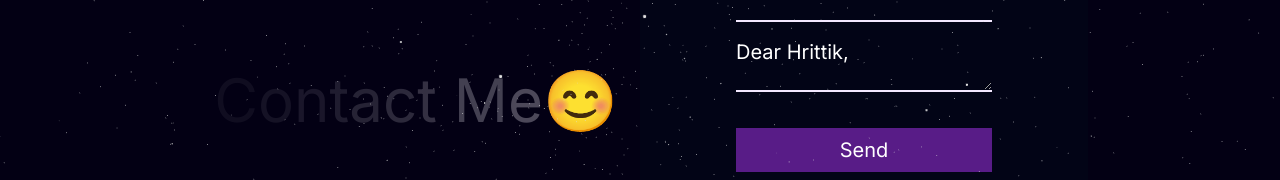
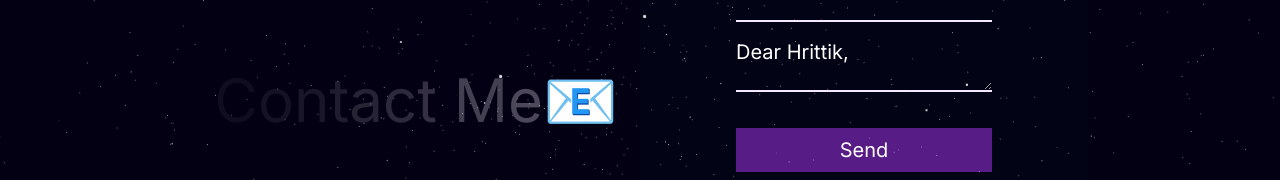
Before and after one commit to BhattacharjiHRB/portfolio-app, a Next.js app: page /contact in a window 1280 px wide. Shown: the part 340-520 px from the top of the page. Built offline with nearby package versions, Linux system fonts and the light colour scheme; no server answers.

Commit message:
email implement

```diff
--- a/app/contact/page.tsx
+++ b/app/contact/page.tsx
@@ -28,7 +28,7 @@ const ContactPage = () => {
               {letter}
             </motion.span>
           ))}
-          😊
+          📧
         </div>
       </div>
       <form
```
